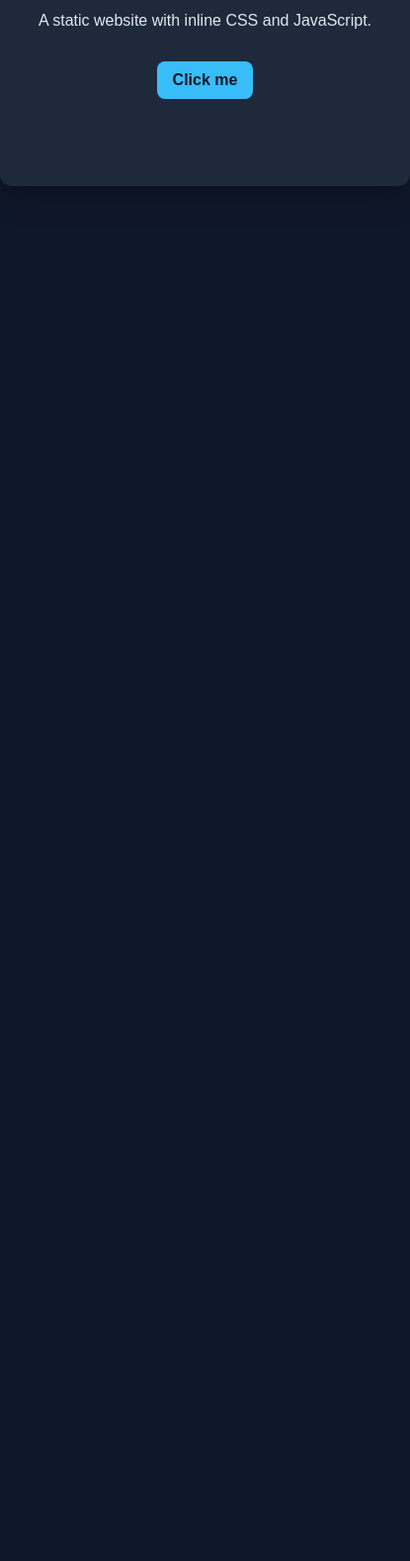
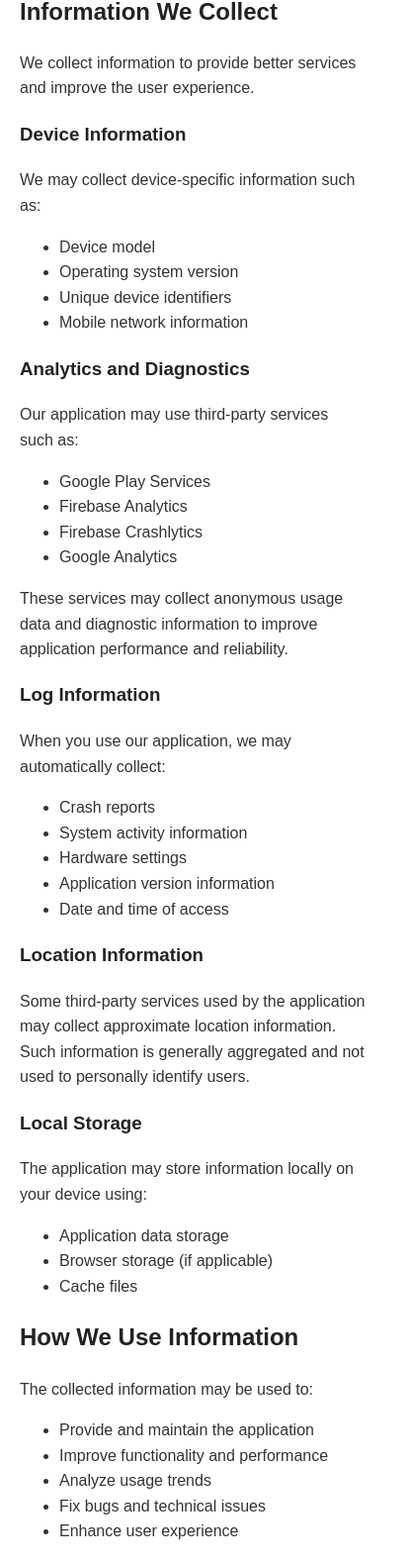
Before and after one commit to DuPont9029/pp, a plain HTML site: page index.html in a window 390 px wide. Shown: the part 378-1955 px from the top of the page at 99% size, 415 px wide, since content can reach past the window. Before the commit the page ends 844 px from the top, so only its background shows below. Drawn offline with Linux system fonts and the light colour scheme.

Commit message:
Update index.html

```diff
--- a/index.html
+++ b/index.html
@@ -3,61 +3,170 @@
 <head>
     <meta charset="UTF-8">
     <meta name="viewport" content="width=device-width, initial-scale=1.0">
-  <title>pp</title>
+    <title>Privacy Policy</title>
     <style>
-    :root {
-      color-scheme: light dark;
+        body {
+            max-width: 900px;
+            margin: 40px auto;
+            padding: 20px;
             font-family: Arial, sans-serif;
+            line-height: 1.6;
+            color: #333;
         }
 
-    body {
-      margin: 0;
-      min-height: 100vh;
-      display: grid;
-      place-items: center;
-      background: #0f172a;
-      color: #e2e8f0;
+        h1, h2, h3 {
+            color: #222;
         }
 
-    main {
-      width: min(600px, 90vw);
-      padding: 2rem;
-      border-radius: 12px;
-      background: #1e293b;
-      box-shadow: 0 10px 30px rgba(0, 0, 0, 0.25);
-      text-align: center;
-    }
-
-    button {
-      margin-top: 1rem;
-      border: 0;
-      border-radius: 8px;
-      padding: 0.6rem 1rem;
-      font-size: 1rem;
-      cursor: pointer;
-      background: #38bdf8;
-      color: #0f172a;
-      font-weight: 600;
-    }
-
-    #status {
-      margin-top: 1rem;
-      min-height: 1.5rem;
+        a {
+            color: #0066cc;
         }
     </style>
 </head>
 <body>
-  <main>
-    <h1>pp</h1>
-    <p>A static website with inline CSS and JavaScript.</p>
-    <button id="hello-btn" type="button">Click me</button>
-    <p id="status" aria-live="polite"></p>
-  </main>
 
-  <script>
-    document.getElementById('hello-btn').addEventListener('click', function () {
-      document.getElementById('status').textContent = 'Hello from inline JavaScript!';
-    });
-  </script>
+<h1>Privacy Policy</h1>
+
+<p><strong>Last Updated:</strong> June 17, 2026</p>
+
+<h2>Developer Information</h2>
+
+<p>
+This application is developed and maintained by RE L.
+</p>
+
+<p>
+Developer Profile:
+<a href="https://play.google.com/store/apps/dev?id=7772361782032319703" target="_blank">
+Google Play Developer Page
+</a>
+</p>
+
+<h2>Information We Collect</h2>
+
+<p>
+We collect information to provide better services and improve the user experience.
+</p>
+
+<h3>Device Information</h3>
+
+<p>
+We may collect device-specific information such as:
+</p>
+
+<ul>
+    <li>Device model</li>
+    <li>Operating system version</li>
+    <li>Unique device identifiers</li>
+    <li>Mobile network information</li>
+</ul>
+
+<h3>Analytics and Diagnostics</h3>
+
+<p>
+Our application may use third-party services such as:
+</p>
+
+<ul>
+    <li>Google Play Services</li>
+    <li>Firebase Analytics</li>
+    <li>Firebase Crashlytics</li>
+    <li>Google Analytics</li>
+</ul>
+
+<p>
+These services may collect anonymous usage data and diagnostic information to improve application performance and reliability.
+</p>
+
+<h3>Log Information</h3>
+
+<p>
+When you use our application, we may automatically collect:
+</p>
+
+<ul>
+    <li>Crash reports</li>
+    <li>System activity information</li>
+    <li>Hardware settings</li>
+    <li>Application version information</li>
+    <li>Date and time of access</li>
+</ul>
+
+<h3>Location Information</h3>
+
+<p>
+Some third-party services used by the application may collect approximate location information.
+Such information is generally aggregated and not used to personally identify users.
+</p>
+
+<h3>Local Storage</h3>
+
+<p>
+The application may store information locally on your device using:
+</p>
+
+<ul>
+    <li>Application data storage</li>
+    <li>Browser storage (if applicable)</li>
+    <li>Cache files</li>
+</ul>
+
+<h2>How We Use Information</h2>
+
+<p>
+The collected information may be used to:
+</p>
+
+<ul>
+    <li>Provide and maintain the application</li>
+    <li>Improve functionality and performance</li>
+    <li>Analyze usage trends</li>
+    <li>Fix bugs and technical issues</li>
+    <li>Enhance user experience</li>
+</ul>
+
+<h2>Third-Party Services</h2>
+
+<p>
+The application may use third-party services that have their own privacy policies.
+Examples include:
+</p>
+
+<ul>
+    <li>Google Play Services</li>
+    <li>Firebase</li>
+    <li>Google Analytics</li>
+</ul>
+
+<h2>Children's Privacy</h2>
+
+<p>
+We do not knowingly collect personally identifiable information from children.
+If you believe that a child has provided personal information, please contact us and we will take appropriate action.
+</p>
+
+<h2>Changes to This Privacy Policy</h2>
+
+<p>
+We may update this Privacy Policy from time to time.
+Changes will be posted on this page and become effective immediately after publication.
+</p>
+
+<h2>Contact Information</h2>
+
+<p>
+If you have any questions regarding this Privacy Policy, please contact:
+</p>
+
+<p>
+Email: your-email@example.com
+</p>
+
+<h2>Consent</h2>
+
+<p>
+By using this application, you agree to this Privacy Policy and the collection and use of information as described herein.
+</p>
+
 </body>
 </html>
```
Lines whose indentation alone changed are shown as unchanged.
